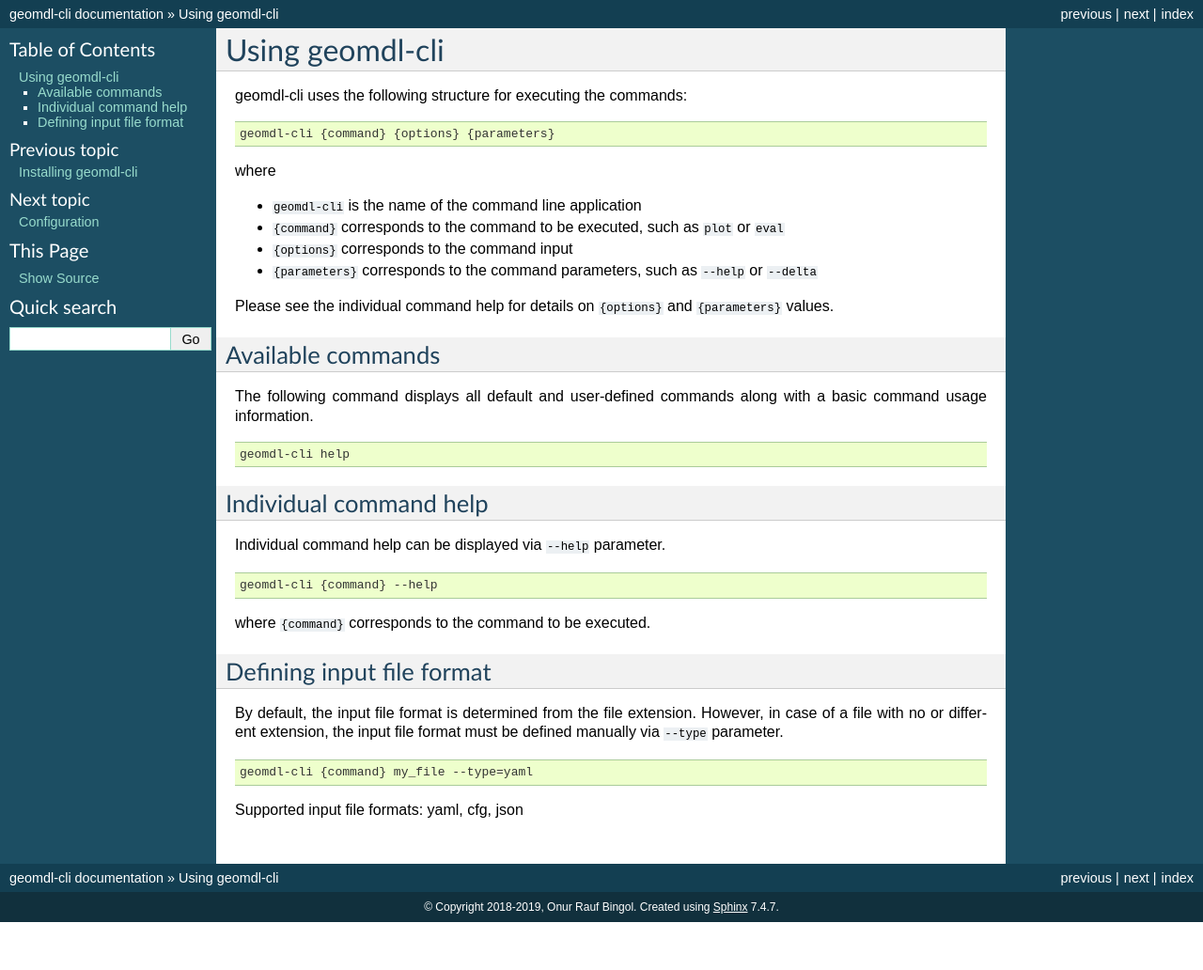
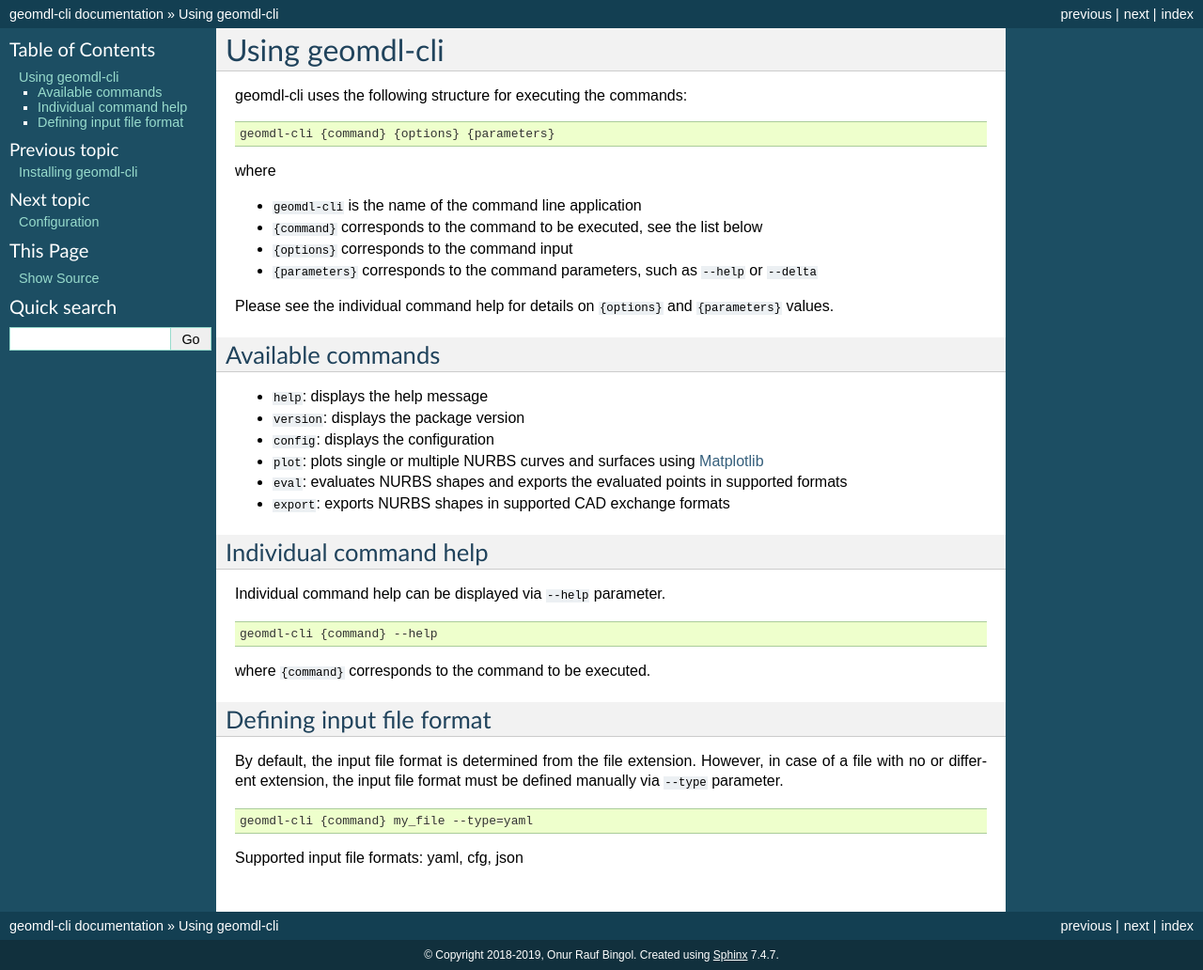
Before and after one commit to orbingol/geomdl-cli, a Sphinx documentation site: the page built from docs/using.rst, in a window 1280 px wide. Shown: the whole page at 94% size. Built offline with Sphinx 7.4.7, drawn with Linux system fonts in a browser that asks for light colours; formulas are drawn with MathJax 3; before the commit the page ends 981 px from its top, so only the background shows below that.

Commit message:
Documentation updates

```diff
--- a/docs/intro.rst
+++ b/docs/intro.rst
@@ -28,11 +28,7 @@ Why geomdl-cli?
 Author
 ======
 
-Onur Rauf Bingol
-
-* E-mail: contact@onurbingol.net
-* Twitter: https://twitter.com/orbingol
-* LinkedIn: https://www.linkedin.com/in/onurraufbingol/
+* Onur R. Bingol (`@orbingol <https://github.com/orbingol>`_)
 
 License
 =======
--- a/docs/using.rst
+++ b/docs/using.rst
@@ -10,7 +10,7 @@ geomdl-cli uses the following structure for executing the commands:
 where
 
 * ``geomdl-cli`` is the name of the command line application
-* ``{command}`` corresponds to the command to be executed, such as ``plot`` or ``eval``
+* ``{command}`` corresponds to the command to be executed, see the list below
 * ``{options}`` corresponds to the command input
 * ``{parameters}`` corresponds to the command parameters, such as ``--help`` or ``--delta``
 
@@ -19,11 +19,12 @@ Please see the individual command help for details on ``{options}`` and ``{param
 Available commands
 ==================
 
-The following command displays all default and user-defined commands along with a basic command usage information.
-
-.. code-block:: console
-
-    geomdl-cli help
+* ``help``: displays the help message
+* ``version``: displays the package version
+* ``config``: displays the configuration
+* ``plot``: plots single or multiple NURBS curves and surfaces using `Matplotlib <https://matplotlib.org>`_
+* ``eval``: evaluates NURBS shapes and exports the evaluated points in supported formats
+* ``export``: exports NURBS shapes in supported CAD exchange formats
 
 Individual command help
 =======================
```
Also changed, not shown: 1 other file.
